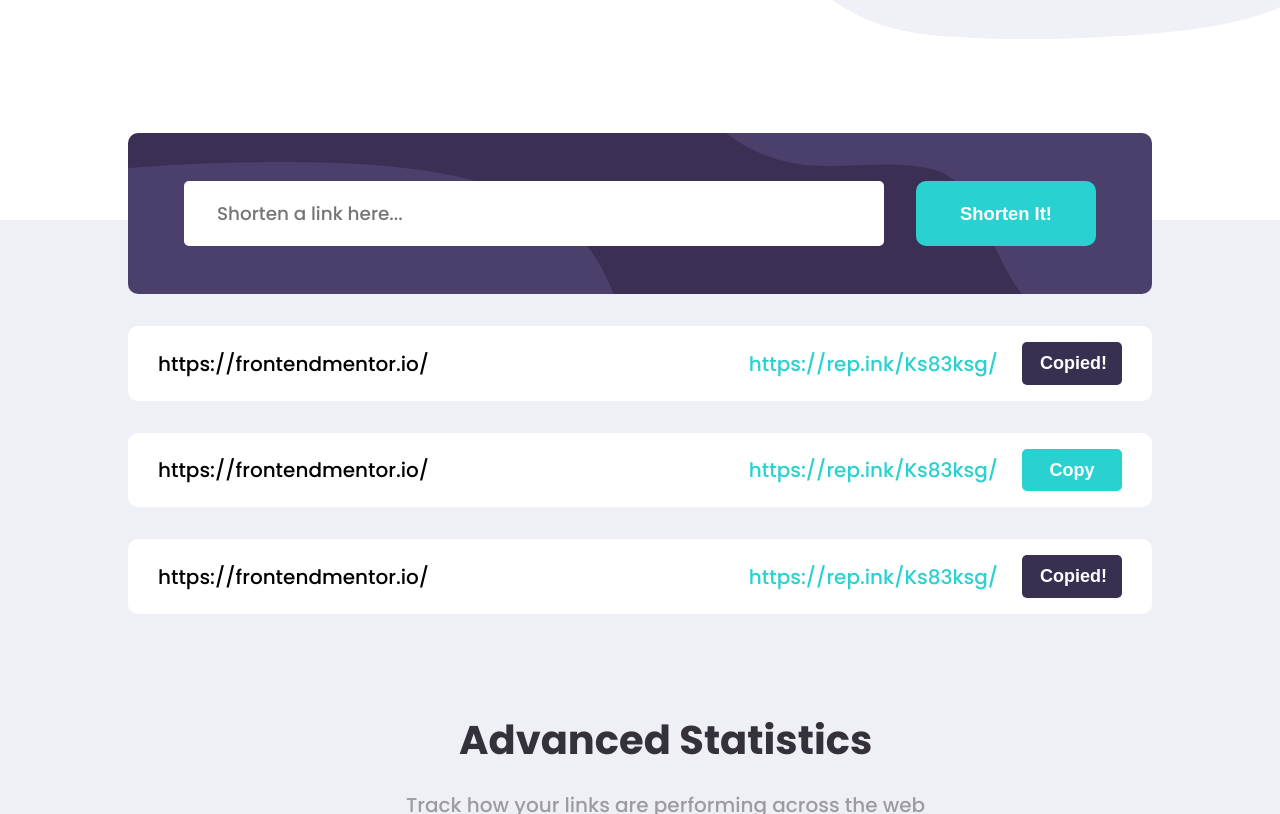
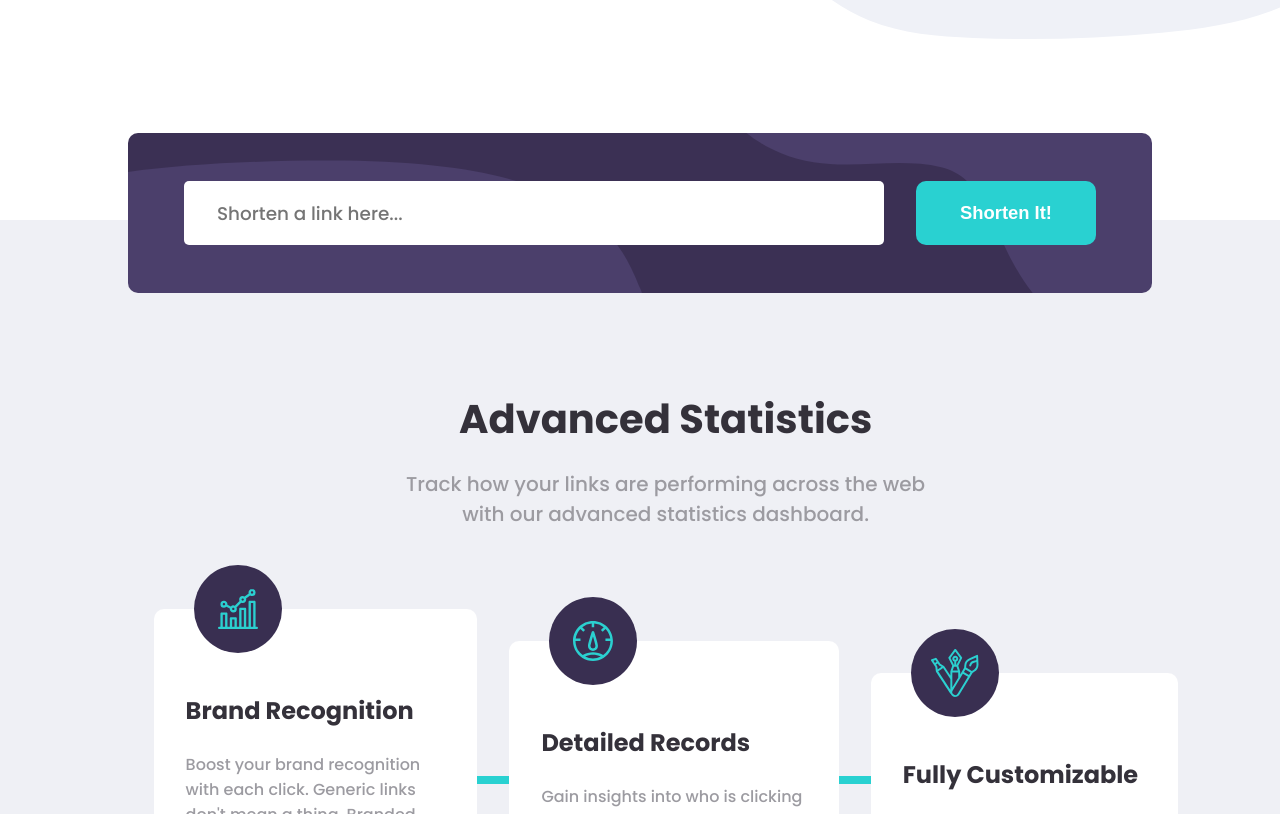
Before and after one commit to solvedbiscuit71/url-shortening-api, a React (Create React App) app: page / in a window 1280 px wide. Shown: the part 620-1434 px from the top of the page. Built offline with nearby package versions, Linux system fonts and the light colour scheme.

Commit message:
resolved some design issues
1. setting `background-size: cover;` in shortener-input
2. setting `height: 64px;` followed by `align-items: flex-start` to keep
   the size of button preserve as the warning shows and disappear

```diff
--- a/src/components/Shortener/index.jsx
+++ b/src/components/Shortener/index.jsx
@@ -7,23 +7,7 @@ class Shortener extends Component {
     super(props)
     this.state = {
       showWarning: false,
-      shortendList : [
-        {
-          original: "https://frontendmentor.io/",
-          shortend: "https://rep.ink/Ks83ksg/",
-          copied: false
-        },
-        {
-          original: "https://frontendmentor.io/",
-          shortend: "https://rep.ink/Ks83ksg/",
-          copied: true
-        },
-        {
-          original: "https://frontendmentor.io/",
-          shortend: "https://rep.ink/Ks83ksg/",
-          copied: false
-        }
-      ]
+      shortendList : []
     }
   }
 
--- a/src/styles/css/index.css
+++ b/src/styles/css/index.css
@@ -437,8 +437,10 @@ ul.nav-list li {
   .shortener-input {
     padding: 3em 3.5em;
     flex-flow: row nowrap;
+    align-items: flex-start;
     gap: 2em;
     background-image: url("../../../public/assets/bg-shorten-desktop.svg");
+    background-size: cover;
   }
   .shortener-input label {
     flex-grow: 1;
@@ -446,9 +448,11 @@ ul.nav-list li {
   .shortener-input label input {
     padding: 16px 30px;
     font-size: 1.15rem;
+    max-height: 64px;
   }
   .shortener-input button {
     padding: 16px 32px;
+    min-height: 64px;
     border-radius: 10px;
     flex-basis: 180px;
     font-size: 1.15rem;
--- a/src/styles/sass/@media/_desktop.scss
+++ b/src/styles/sass/@media/_desktop.scss
@@ -72,9 +72,11 @@
     padding: 3em 3.5em;
 
     flex-flow: row nowrap;
+    align-items: flex-start;
     gap: 2em;
 
     background-image: url("../../../public/assets/bg-shorten-desktop.svg");
+    background-size: cover;
 
     label {
       flex-grow: 1;
@@ -82,11 +84,14 @@
       input {
         padding: 16px 30px;
         font-size: 1.15rem;
+
+        max-height: 64px;
       }
     }
 
     button {
       padding: 16px 32px;
+      min-height: 64px;
       border-radius: 10px;
 
       flex-basis: 180px;
```
